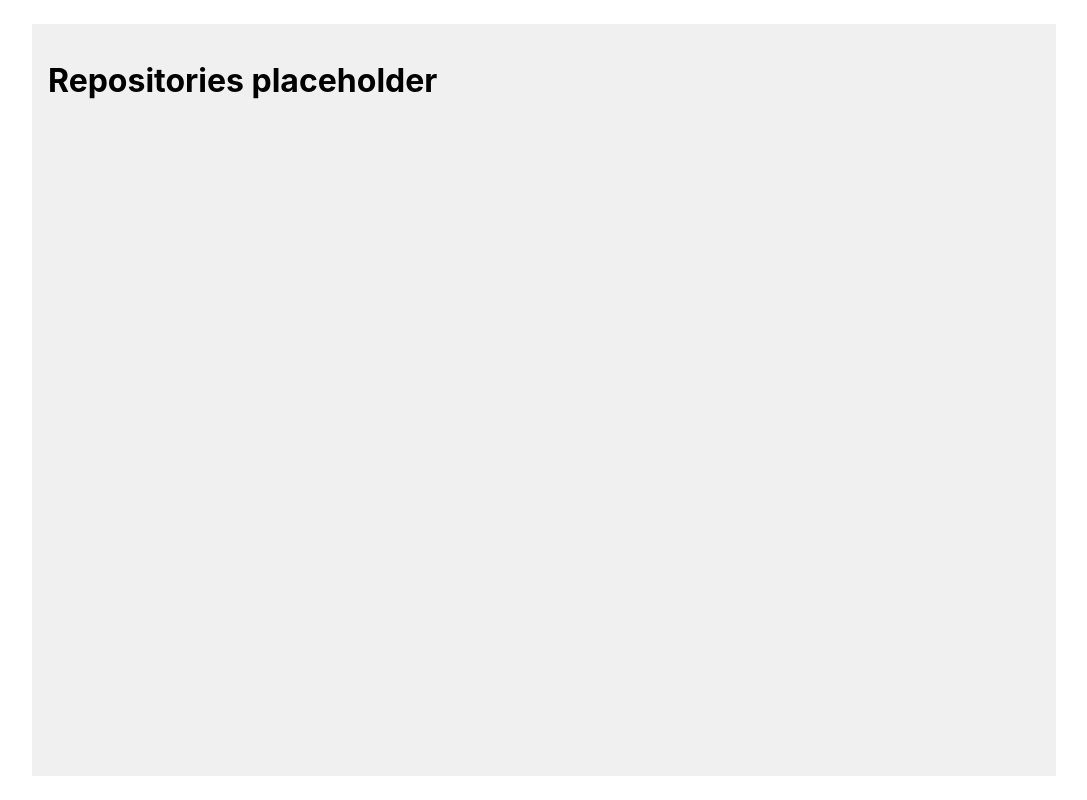
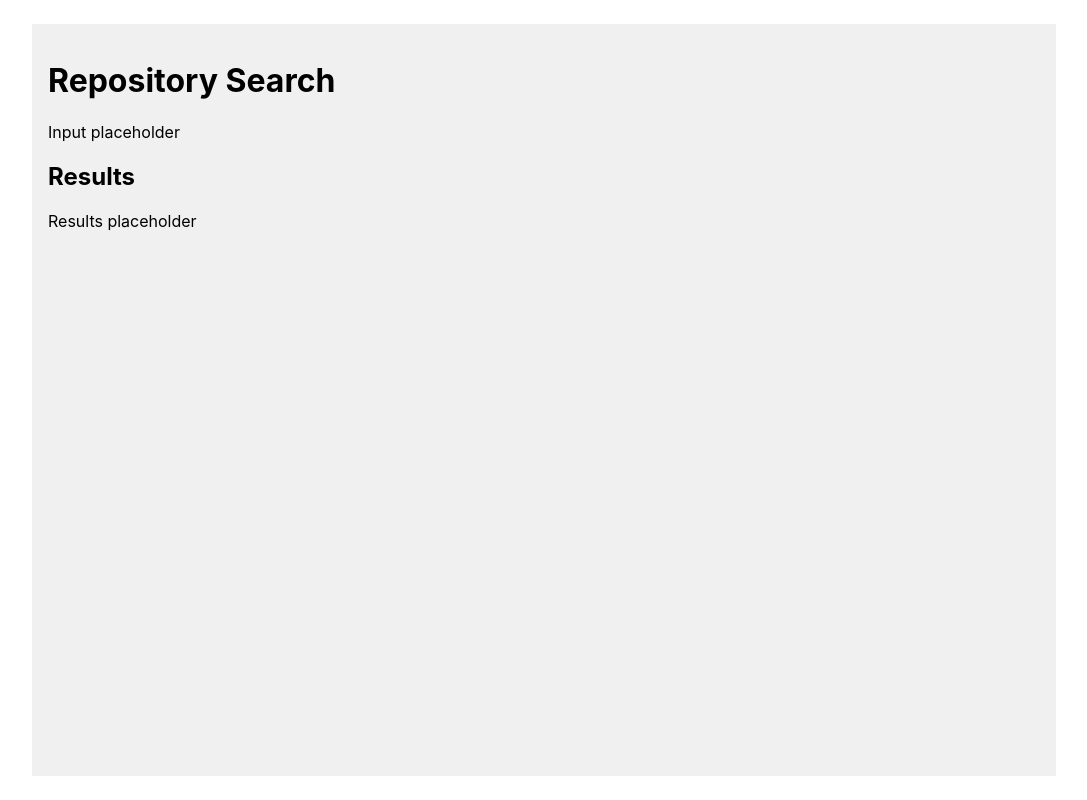
Before and after one commit to bootlegneurons/ta-github-repo-search, a React (Create React App) app: page /repositories in a window 1280 px wide. Shown: the whole page, without its empty margins (96-1183 px from the left). Built offline with nearby package versions, Linux system fonts and the light colour scheme.

Commit message:
extract individual components as placeholders

```diff
--- a/src/App.tsx
+++ b/src/App.tsx
@@ -1,5 +1,6 @@
 import React from 'react';
 import { Redirect, Route, BrowserRouter as Router, Switch } from 'react-router-dom';
+import Repositories from './components/views/Repositories/Repositories';
 import styles from './App.module.css';
 
 const REPOS_PATH = '/repositories';
@@ -10,7 +11,7 @@ const App: React.FC = () => (
       <Router>
         <Switch>
           <Route path={REPOS_PATH}>
-            <h1>Repositories placeholder</h1>
+            <Repositories />
           </Route>
           <Redirect to={REPOS_PATH} />
         </Switch>
--- /dev/null
+++ b/src/components/views/Repositories/Repositories.tsx
@@ -0,0 +1,14 @@
+import React from 'react';
+import SearchInput from './SearchInput';
+import SearchResults from './SearchResults';
+
+const Repositories: React.FC = () => (
+  <>
+    <h1>Repository Search</h1>
+    <SearchInput />
+    <h2>Results</h2>
+    <SearchResults />
+  </>
+);
+
+export default Repositories;
--- /dev/null
+++ b/src/components/views/Repositories/SearchInput.tsx
@@ -0,0 +1,5 @@
+import React from 'react';
+
+const SearchInput: React.FC = () => <p>Input placeholder</p>;
+
+export default SearchInput;
--- /dev/null
+++ b/src/components/views/Repositories/SearchResults.tsx
@@ -0,0 +1,5 @@
+import React from 'react';
+
+const SearchResults: React.FC = () => <p>Results placeholder</p>;
+
+export default SearchResults;
```
